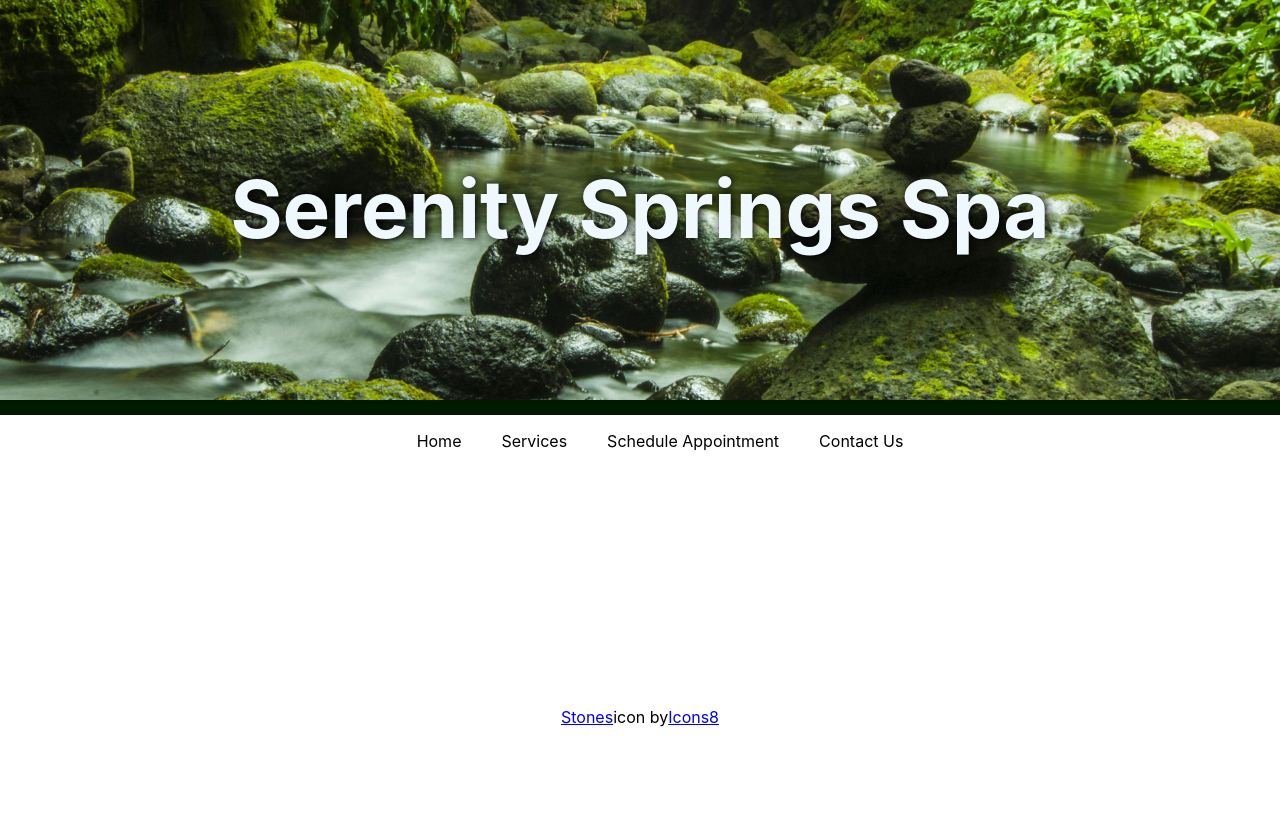
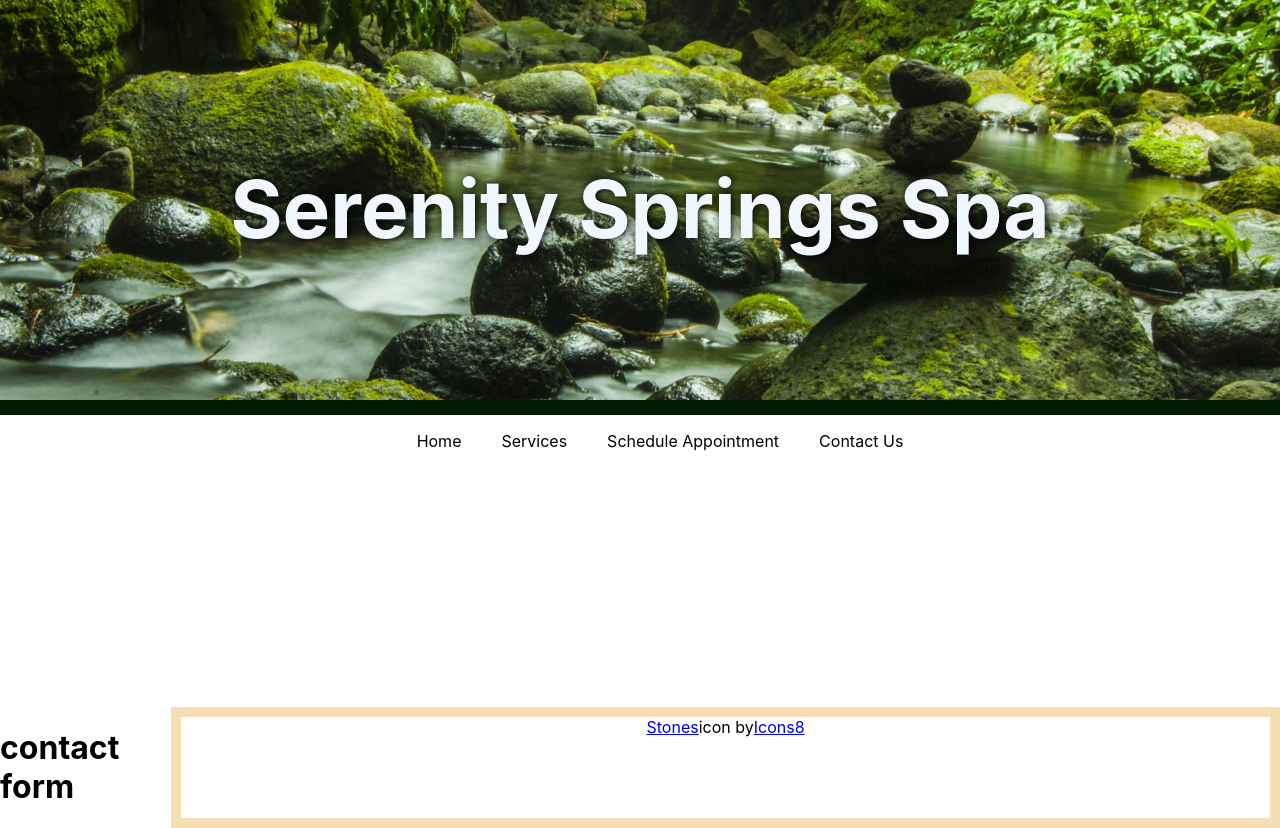
Before and after one commit to codiemaureen/SerenitySpringsSpa, a React (Create React App) app: page / in a window 1280 px wide. Before the commit the page ends 800 px from the top, so only its background shows below. Built offline with nearby package versions, Linux system fonts and the light colour scheme.

Commit message:
Adding contact form to footer

```diff
--- a/src/components/Contact.js
+++ b/src/components/Contact.js
@@ -0,0 +1,9 @@
+const Contact = () => {
+  return (
+    <div>
+      <h1>contact form</h1>
+    </div>
+  )
+}
+
+export default Contact
--- a/src/components/Footer.js
+++ b/src/components/Footer.js
@@ -1,7 +1,12 @@
+import Contact from "./Contact"
+import "../style/footer.css"
 const Footer = () => {
   return (
     <div className="footer">
-      <a target="_blank" rel="noreferrer" href="https://icons8.com/icon/22992/stones">Stones</a> icon by <a target="_blank" rel="noreferrer" href="https://icons8.com">Icons8</a>
+      <Contact />
+      <div className="iconCredit">
+        <a target="_blank" rel="noreferrer" href="https://icons8.com/icon/22992/stones">Stones</a> icon by <a target="_blank" rel="noreferrer" href="https://icons8.com">Icons8</a>
+      </div>
     </div>
   )
 }
--- /dev/null
+++ b/src/style/footer.css
@@ -0,0 +1,6 @@
+.iconCredit{
+ width: 100%;
+ display: flex;
+ justify-content: center;
+ border: 10px solid wheat;
+}
```
